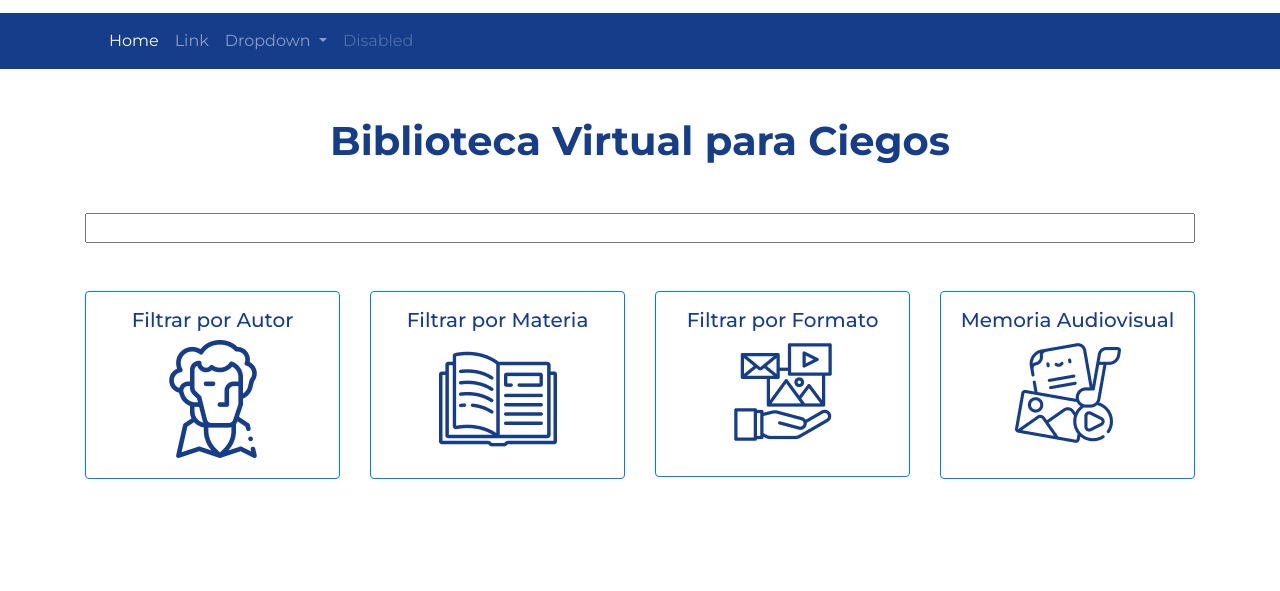
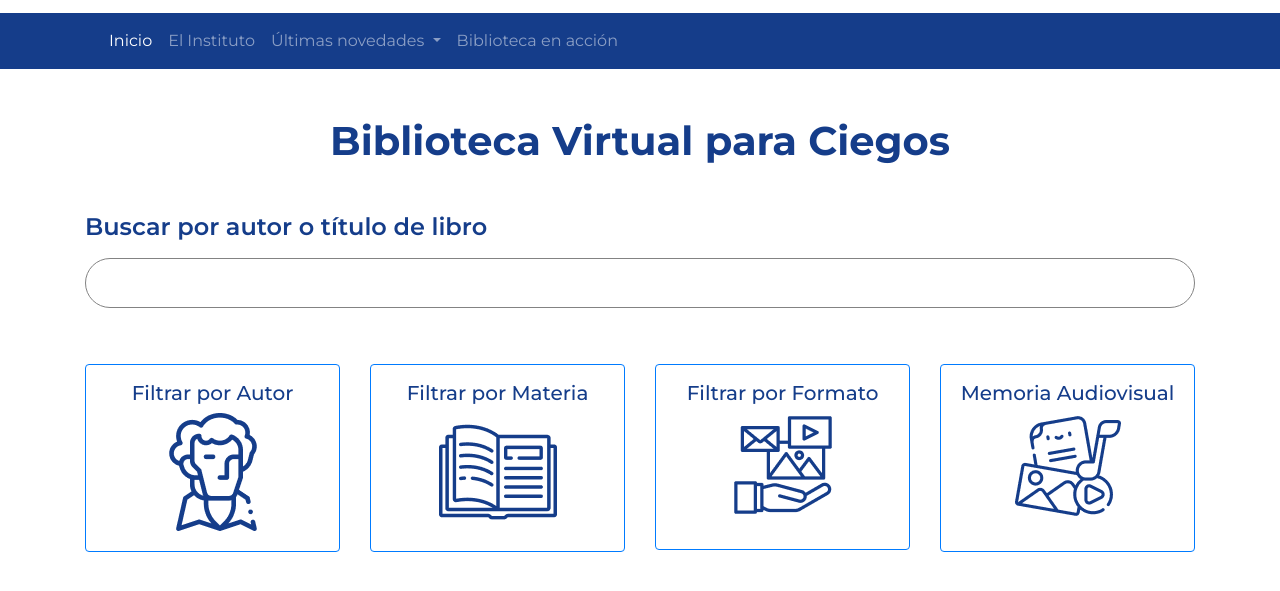
Before and after one commit to kashipu/NewBibloteca, a plain HTML site: page index.html in a window 1280 px wide. Shown: the part 109-700 px from the top of the page. Drawn offline with nearby package versions, Linux system fonts and the light colour scheme.

Commit message:
ajuste de contenido

```diff
--- a/css/styles.css
+++ b/css/styles.css
@@ -7,18 +7,30 @@ h1 {
     color: #153D8A;
 }
 
+.inci-color{
+    color: #153D8A;
+    font-weight: 600;
+}
+
 .bg-primary {
     background-color: #153D8A !important;
 }
 
 .card-filter {
     border: 1px solid #153D8A;
+}
 
+
+
+.card-filter:hover {
+    background-color:#a8c4fa;
 }
+
 .skip-cont {
     background-color: #153D8A;
     position: absolute;
 }
+
 .skip-link {
     font-size: 0;
 }
@@ -34,3 +46,32 @@ h1 {
     text-align: center;
     color: #153D8A;
 }
+
+input[type=text],
+select {
+    width: 100%;
+    padding: 12px 20px;
+    margin: 8px 0;
+    display: inline-block;
+    border: 1px solid rgb(131, 131, 131);
+    border-radius: 50px;
+    box-sizing: border-box;
+}
+
+input[type=text]:focus {
+    width: 100%;
+    padding: 12px 20px;
+    margin: 8px 0;
+    display: inline-block;
+    border: 2px solid #153D8A;
+    border-radius: 50px;
+    box-sizing: border-box;
+}
+
+.icon-search {
+    border: 1px solid red;
+    width: 25px;
+    position: relative;
+    top: -45px;
+    right: 10px;
+}
--- a/index.html
+++ b/index.html
@@ -9,7 +9,8 @@
     <!-- Bootstrap CSS -->
     <link rel="stylesheet" href="https://cdn.jsdelivr.net/npm/bootstrap@4.6.0/dist/css/bootstrap.min.css">
     <link rel="preconnect" href="https://fonts.gstatic.com">
-<link href="https://fonts.googleapis.com/css2?family=Montserrat:wght@300;400;500;600;700&display=swap" rel="stylesheet">
+    <link href="https://fonts.googleapis.com/css2?family=Montserrat:wght@300;400;500;600;700&display=swap"
+        rel="stylesheet">
     <link rel="stylesheet" href="css/styles.css">
     <title>Hello, world!</title>
 </head>
@@ -47,33 +48,31 @@
             <section class="container">
                 <nav class="navbar navbar-expand-lg navbar-dark bg-primary">
                     <button class="navbar-toggler" type="button" data-toggle="collapse"
-                        data-target="#navbarSupportedContent" aria-controls="navbarSupportedContent" aria-expanded="false"
-                        aria-label="Toggle navigation">
+                        data-target="#navbarSupportedContent" aria-controls="navbarSupportedContent"
+                        aria-expanded="false" aria-label="Toggle navigation">
                         <span class="navbar-toggler-icon"></span>
                     </button>
 
                     <div class="collapse navbar-collapse" id="navbarSupportedContent">
                         <ul class="navbar-nav mr-auto">
                             <li class="nav-item active">
-                                <a class="nav-link" href="#">Home <span class="sr-only">(current)</span></a>
+                                <a class="nav-link" href="#">Inicio</a>
                             </li>
                             <li class="nav-item">
-                                <a class="nav-link" href="#">Link</a>
+                                <a class="nav-link" href="#">El Instituto</a>
                             </li>
                             <li class="nav-item dropdown">
                                 <a class="nav-link dropdown-toggle" href="#" id="navbarDropdown" role="button"
                                     data-toggle="dropdown" aria-haspopup="true" aria-expanded="false">
-                                    Dropdown
+                                    Últimas novedades
                                 </a>
                                 <div class="dropdown-menu" aria-labelledby="navbarDropdown">
-                                    <a class="dropdown-item" href="#">Action</a>
-                                    <a class="dropdown-item" href="#">Another action</a>
-                                    <div class="dropdown-divider"></div>
-                                    <a class="dropdown-item" href="#">Something else here</a>
+                                    <a class="dropdown-item" href="#">Ultimos libros</a>
+                                    <a class="dropdown-item" href="#">Mejores autores</a>
                                 </div>
                             </li>
                             <li class="nav-item">
-                                <a class="nav-link disabled" href="#" tabindex="-1" aria-disabled="true">Disabled</a>
+                                <a class="nav-link" href="#">Biblioteca en acción</a>
                             </li>
                         </ul>
                     </div>
@@ -89,34 +88,45 @@
                 <h1>Biblioteca Virtual para Ciegos</h1>
             </div>
             <div class="search-box">
-                <input type="text" class="w-100">
+                <label for="seach-box" class="w-100 m-0 p-0">
+                    <h2 class="h4 inci-color">Buscar por autor o título de libro</h2>
+                    <input name="seach-box" type="text" class="w-100 search-input">
+                </label>
             </div>
         </div>
-
         <div class="container my-5">
             <div class="row">
                 <div class="col-md-3">
+                    <a href="#" class="text-decoration-none">
                         <div class="card-filter border border-primary rounded text-center p-3">
                             <h2>Filtrar por Autor</h2>
                             <img class="img-fluid mb-1" src="images/iconautor.png" alt="">
                         </div>
+                    </a>
                 </div>
                 <div class="col-md-3">
+                    <a href="#" class="text-decoration-none">
                         <div class="card-filter border border-primary rounded text-center p-3">
                             <h2>Filtrar por Materia</h2>
                             <img class="img-fluid mb-1" src="images/iconmateria.png" alt="">
                         </div>
+                    </a>
                 </div>
                 <div class="col-md-3">
+                    <a href="#" class="text-decoration-none">
                         <div class="card-filter border border-primary rounded text-center p-3">
                             <h2>Filtrar por Formato</h2>
                             <img class="img-fluid mb-3" src="images/iconformato.png" alt="">
                         </div>
+                    </a>
                 </div>
                 <div class="col-md-3">
+                    <a href="#" class="text-decoration-none">
                         <div class="card-filter border border-primary rounded text-center p-3">
                             <h2>Memoria Audiovisual</h2>
                             <img class="img-fluid mb-3" src="images/iconaudio.png" alt="">
+                    </a>
+                </div>
             </div>
         </div>
         </div>
```
Also changed, not shown: images/clipboard.png (added), images/doc.png (added), images/loupe.svg (added), images/music-file.png (added), images/pdf.png (added), images/settings.svg (added). Lines whose indentation alone changed are shown as unchanged.
